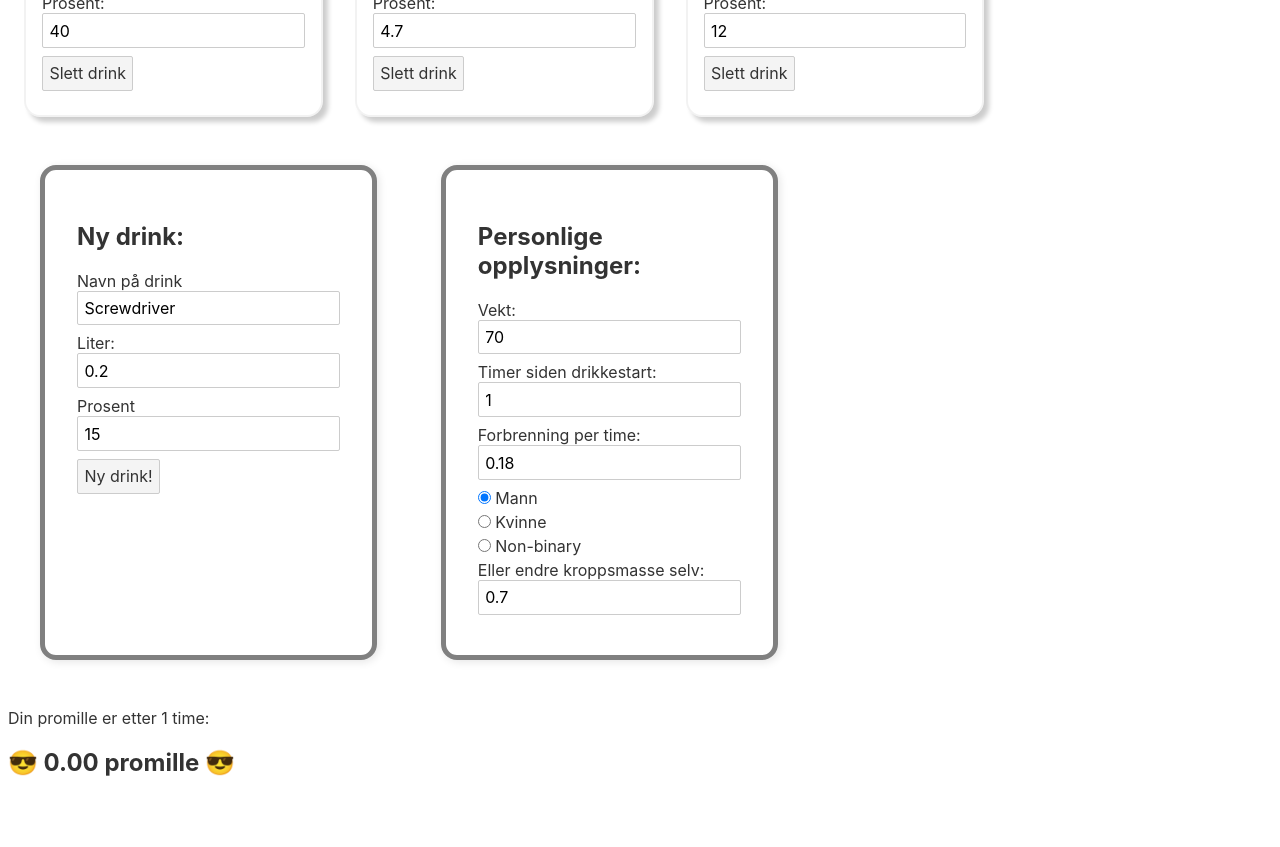
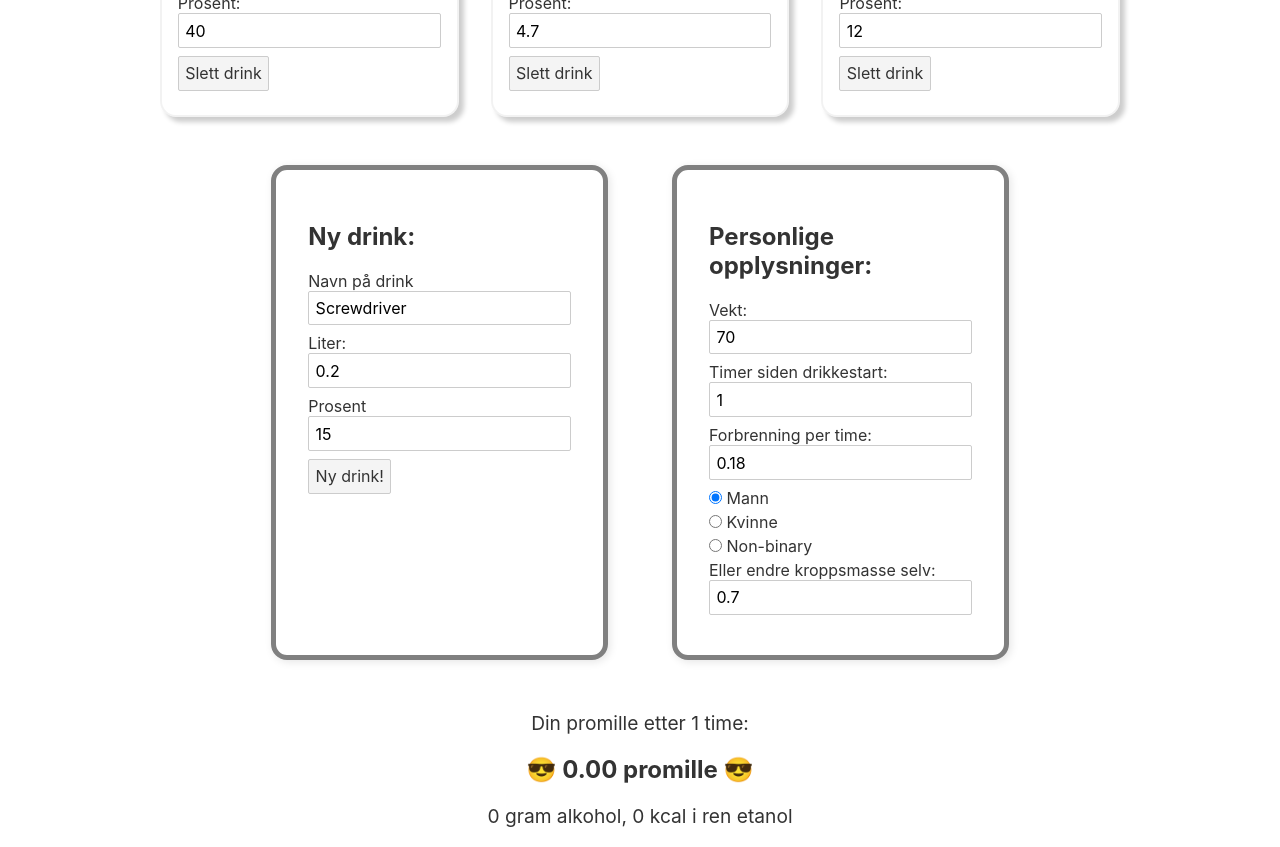
Before and after one commit to olagberg/promillekalkulator, a Svelte app: page / in a window 1280 px wide. Shown: the part 280-1127 px from the top of the page. Before the commit the page ends 1057 px from the top, so only its background shows below. Built offline with nearby package versions, Linux system fonts and the light colour scheme.

Commit message:
Center-aligned and made all inputs with number steps

```diff
--- a/package.json
+++ b/package.json
@@ -1,5 +1,6 @@
 {
   "name": "svelte-app",
+  "homepage": "https://promille.args.no",
   "version": "1.0.0",
   "private": true,
   "scripts": {
--- a/src/DinPromille.svelte
+++ b/src/DinPromille.svelte
@@ -5,7 +5,7 @@
 
     $: gram = $drinks.reduce(reducer, 0);
     $: promille = (gram / ($vekt * $gender)) - ($forbrenning * $timer);
-    $: output = () => {
+    $: promilleOutput = () => {
         const tekst = promille.toFixed(2) + " promille";
         if (promille <= 0) return "😎 0.00 promille 😎";
         else if (promille < 0.5) return "😀 " + tekst + " 😀";
@@ -16,13 +16,31 @@
         else if (promille < 3) return "🤮 " + tekst + " 🤮";
         else return "☠ " + tekst + " ☠";
     };
+    $: timerOutput = () => {
+        if (!$timer) return "Din promille etter 0 timer:"
+        if ($timer === 1) return "Din promille etter 1 time:";
+        else return "Din promille etter " + $timer + " timer:"
+    }
     $: console.log("Promille: " + promille);
 </script>
-
-<p>Din promille er etter {$timer} {$timer === 1 ? "time" : "timer"}:</p>
+<div class="center">
+<p>{timerOutput()}</p>
 
 {#if promille !== Infinity}
-    <h2>{output()}</h2>
+    <h2>{promilleOutput()}</h2>
 {:else}
     <h2>Kan ikke kalkulere din promille. Sjekk om du har skrevet inn riktige verdier.</h2>
 {/if}
+<p>{gram.toFixed(0)} gram alkohol, {(gram * 7).toFixed(0)} kcal i ren etanol</p>
+
+</div>
+
+<style>
+    p {
+        font-size: 1.2em;
+    }
+    .center {
+        flex-wrap: nowrap;
+        text-align: center;
+    }
+</style>
--- a/src/Person.svelte
+++ b/src/Person.svelte
@@ -6,15 +6,15 @@ import {vekt, gender, forbrenning, timer} from "./stores";
     <h2>Personlige opplysninger:</h2>
     <label>
         Vekt:
-        <input type="number" bind:value={$vekt}>
+        <input step=1 type="number" bind:value={$vekt}>
     </label>
     <label>
         Timer siden drikkestart:
-        <input bind:value={$timer}>
+        <input type="number" step=1 bind:value={$timer}>
     </label>
     <label>
         Forbrenning per time:
-    <input bind:value={$forbrenning}>
+    <input type="number" step=0.01 bind:value={$forbrenning}>
     </label>
     <!-- Gender-->
     <label>
--- a/src/Promille.svelte
+++ b/src/Promille.svelte
@@ -16,13 +16,15 @@
     <NewDrinkInput/>
     <Person/>
 </div>
-
+<div class="container">
 <DinPromille/>
 <ConsoleLogAllStores/>
+</div>
 <style>
     .container {
         display: flex;
         flex-wrap: wrap;
+        justify-content: center;
     }
 </style>
 
```
